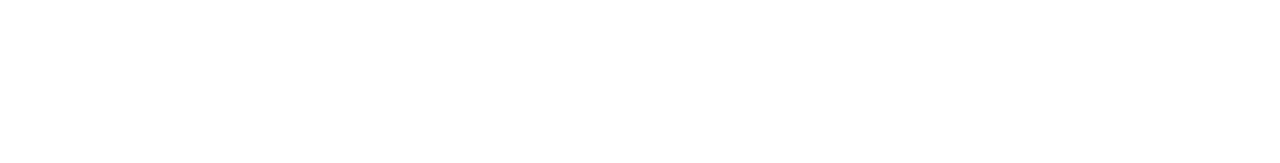
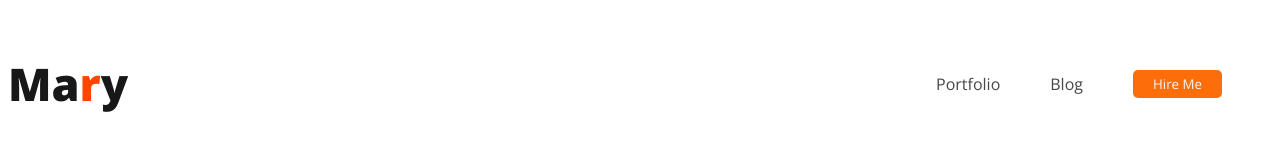
Before and after one commit to mh1sourov/my-web-developer-portfolio, a plain HTML site: page index.html in a window 1280 px wide. Drawn offline with nearby package versions, Linux system fonts and the light colour scheme.

Commit message:
navbar added

```diff
--- a/index.html
+++ b/index.html
@@ -4,10 +4,18 @@
     <meta charset="UTF-8">
     <meta name="viewport" content="width=device-width, initial-scale=1.0">
     <title>My portfolio</title>
+    <link rel="stylesheet" href="./styles/portfolio.css">
 </head>
 <body>
     <header>
-
+<nav>
+    <h3 class="nav-title">Ma<span style="color: orangered;">r</span>y</h3>
+    <ul>
+        <li><a href="http://">Portfolio</a></li>
+        <li><a href="http://">Blog</a></li>
+        <li><button>Hire Me</button></li>
+    </ul>
+</nav>
     </header>
     <main>
 
--- /dev/null
+++ b/styles/portfolio.css
@@ -0,0 +1,42 @@
+
+@import url('https://fonts.googleapis.com/css2?family=Open+Sans:ital,wght@0,300..800;1,300..800&display=swap');
+
+*{
+    font-family: "Open Sans", sans-serif;
+}
+
+
+nav{
+    display: flex;
+    justify-content: space-between;
+    align-items: center;
+}
+.nav-title{
+    font-style: normal;
+    font-size: 45px;
+    font-weight: 800;
+    color: #181818;
+    line-height: normal;
+}
+nav > ul{
+    display: flex;
+   align-items: center;
+}
+
+nav li{
+    list-style: none;
+    margin-right: 50px;
+}
+
+nav a{
+    text-decoration: none;
+    color: #474747;
+}
+
+nav button{
+    background-color: #FD6E0A;
+    color: aliceblue;
+    border: none;
+    border-radius: 5px;
+    padding: 5px 20px;
+}
```
